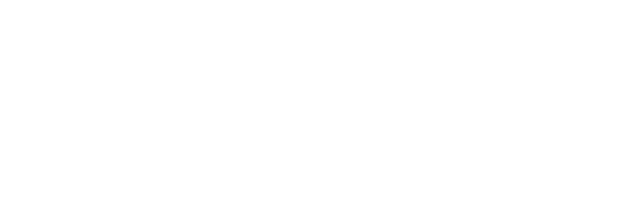
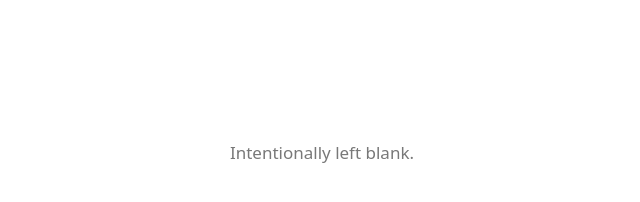
Before and after one commit to VRB7/verba.uk, a plain HTML site: page index.html in a window 1280 px wide. Shown: the whole page, without its empty margins (318-958 px from the left). Drawn offline with Linux system fonts and the light colour scheme.

Commit message:
Update index.html

```diff
--- a/index.html
+++ b/index.html
@@ -13,8 +13,7 @@
         html, body {
             margin: 0;
             width: 100%;
-            height: 100%;
-            overflow: hidden;
+            min-height: 100%;
         }
 
         body {
@@ -26,12 +25,17 @@
 
         .logo {
             position: absolute;
-            top: 17.22%;
+            top: 19%;
             left: 50%;
             transform: translate(-50%, -50%);
             color: #787878;
             font-size: 17px;
             font-weight: 400;
+            width: 85vw;
+            max-width: 600px;
+            text-align: center;
+            user-select: none;
+            -webkit-user-select: none;
         }
 
         @media (prefers-color-scheme: dark) {
@@ -46,6 +50,6 @@
     </style>
 </head>
 <body>
-    <div class="logo"></div>
+    <div class="logo">Intentionally left blank.</div>
 </body>
 </html>
```
